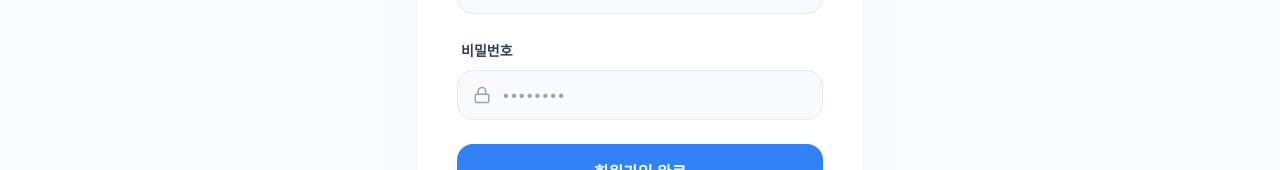
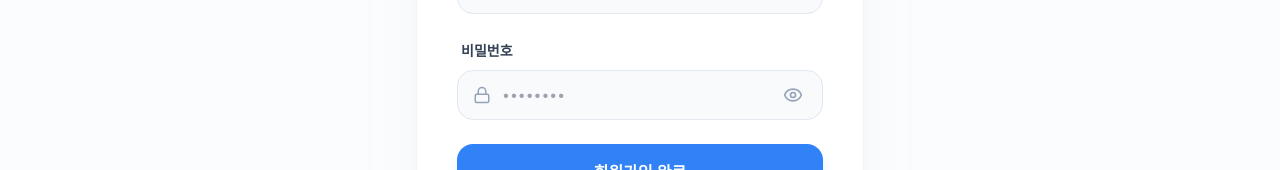
Before and after one commit to dodohanwdy-cyber/dodotest, a Next.js app: page /signup in a window 1280 px wide. Shown: the part 385-555 px from the top of the page. Built offline with nearby package versions, Linux system fonts and the light colour scheme; a web font is replaced by a local one.

Commit message:
Feat(auth): 로그인 및 회원가입 페이지 비밀번호 표시/숨기기(눈 모양 토글) 기능 추가

```diff
--- a/src/app/login/page.tsx
+++ b/src/app/login/page.tsx
@@ -5,7 +5,7 @@ import Link from "next/link";
 import { useAuth } from "@/context/AuthContext";
 import { postToWebhook } from "@/lib/api";
 import { WEBHOOK_URLS } from "@/config/webhooks";
-import { Mail, Lock, Loader2, AlertCircle, ShieldCheck, Zap } from "lucide-react";
+import { Mail, Lock, Loader2, AlertCircle, ShieldCheck, Zap, Eye, EyeOff } from "lucide-react";
 
 export default function LoginPage() {
   const [email, setEmail] = useState("");
@@ -13,6 +13,7 @@ export default function LoginPage() {
   const [error, setError] = useState<string | null>(null);
   const [isLoading, setIsLoading] = useState(false);
   const [showToast, setShowToast] = useState(false);
+  const [showPassword, setShowPassword] = useState(false);
   const { login } = useAuth();
 
   // 회원가입에서 넘어온 이메일 자동 입력
@@ -147,13 +148,21 @@ export default function LoginPage() {
             <div className="relative">
               <Lock className="absolute left-4 top-1/2 -translate-y-1/2 text-zinc-400" size={18} />
               <input
-                type="password"
+                type={showPassword ? "text" : "password"}
                 required
                 value={password}
                 onChange={(e) => setPassword(e.target.value)}
-                className="w-full bg-zinc-50 border border-zinc-200 rounded-2xl py-3.5 pl-11 pr-4 focus:outline-none focus:ring-2 focus:ring-primary/20 focus:border-primary transition-all text-sm"
+                className="w-full bg-zinc-50 border border-zinc-200 rounded-2xl py-3.5 pl-11 pr-12 focus:outline-none focus:ring-2 focus:ring-primary/20 focus:border-primary transition-all text-sm"
                 placeholder="••••••••"
               />
+              <button
+                type="button"
+                onClick={() => setShowPassword(!showPassword)}
+                className="absolute right-4 top-1/2 -translate-y-1/2 text-zinc-400 hover:text-zinc-600 transition-colors p-1"
+                aria-label={showPassword ? "비밀번호 숨기기" : "비밀번호 보기"}
+              >
+                {showPassword ? <EyeOff size={20} /> : <Eye size={20} />}
+              </button>
             </div>
           </div>
 
--- a/src/app/signup/page.tsx
+++ b/src/app/signup/page.tsx
@@ -16,7 +16,9 @@ import {
   Lock,
   AlertCircle,
   PartyPopper,
-  Sparkles
+  Sparkles,
+  Eye,
+  EyeOff
 } from "lucide-react";
 
 export default function SignupPage() {
@@ -25,6 +27,7 @@ export default function SignupPage() {
   const [error, setError] = useState<string | null>(null);
   const [isLoading, setIsLoading] = useState(false);
   const [isSuccess, setIsSuccess] = useState(false);
+  const [showPassword, setShowPassword] = useState(false);
   const router = useRouter();
 
   const handleSubmit = async (e: React.FormEvent) => {
@@ -136,13 +139,21 @@ export default function SignupPage() {
             <div className="relative">
               <Lock className="absolute left-4 top-1/2 -translate-y-1/2 text-slate-400" size={18} />
               <input
-                type="password"
+                type={showPassword ? "text" : "password"}
                 required
                 value={password}
                 onChange={(e) => setPassword(e.target.value)}
-                className="w-full bg-slate-50 border border-slate-200 rounded-2xl py-3.5 pl-11 pr-4 focus:outline-none focus:ring-2 focus:ring-primary/20 focus:border-primary transition-all text-sm"
+                className="w-full bg-slate-50 border border-slate-200 rounded-2xl py-3.5 pl-11 pr-12 focus:outline-none focus:ring-2 focus:ring-primary/20 focus:border-primary transition-all text-sm"
                 placeholder="••••••••"
               />
+              <button
+                type="button"
+                onClick={() => setShowPassword(!showPassword)}
+                className="absolute right-4 top-1/2 -translate-y-1/2 text-slate-400 hover:text-slate-600 transition-colors p-1"
+                aria-label={showPassword ? "비밀번호 숨기기" : "비밀번호 보기"}
+              >
+                {showPassword ? <EyeOff size={20} /> : <Eye size={20} />}
+              </button>
             </div>
           </div>
 
```
